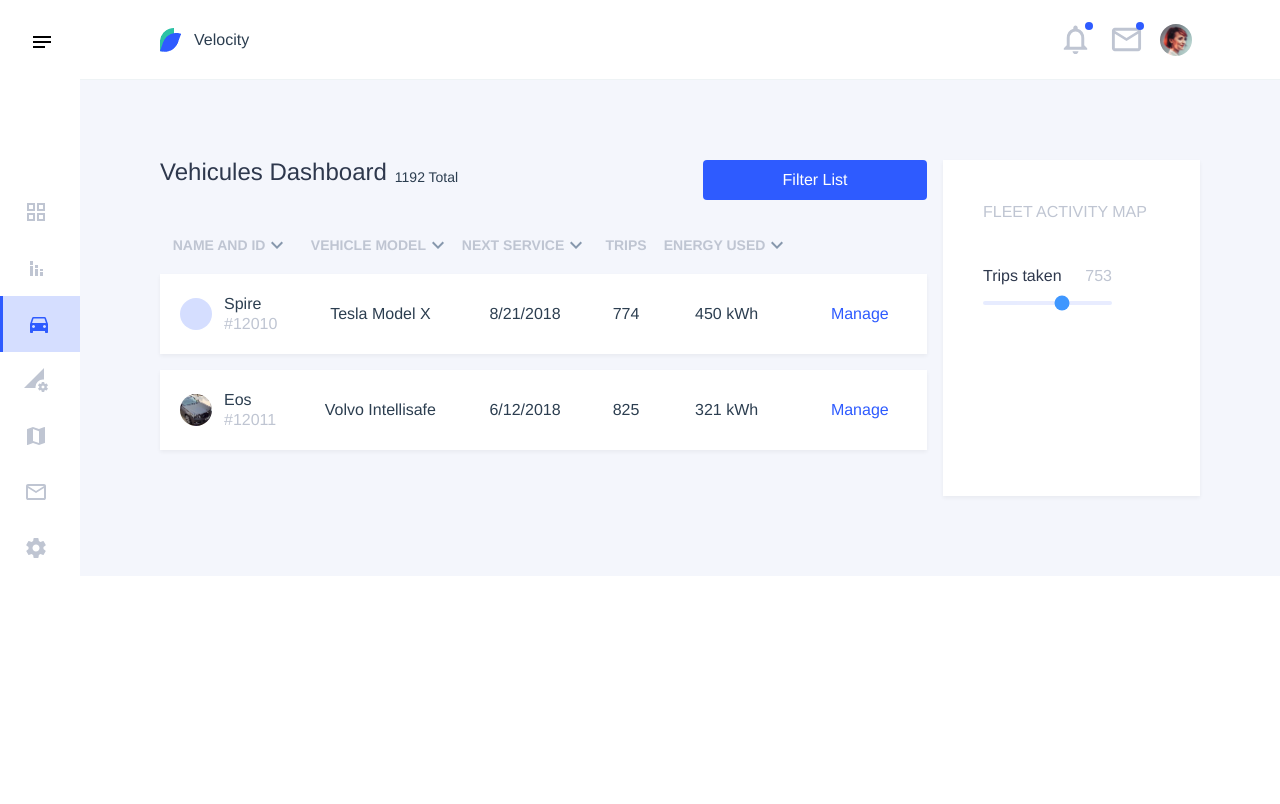
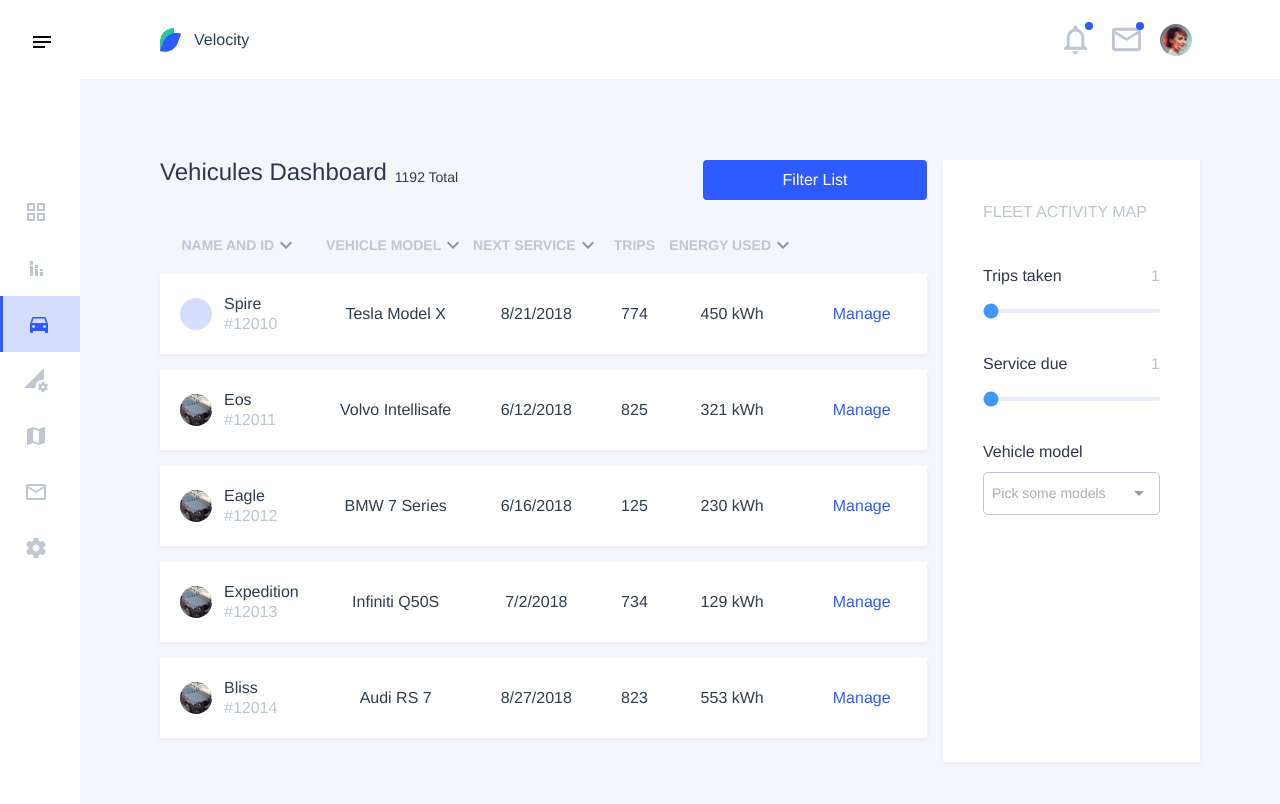
Before and after one commit to atcha/vue-velocity, a Vue app: page /vehicles in a window 1280 px wide. Shown: the top 804 px of the page. Built offline with nearby package versions, Linux system fonts and the light colour scheme.

Commit message:
add(minor): More vehicles and Multiselect filter

```diff
--- a/package.json
+++ b/package.json
@@ -9,7 +9,8 @@
   },
   "dependencies": {
     "core-js": "^3.1.2",
-    "vue": "^2.6.10"
+    "vue": "^2.6.10",
+    "vue-multiselect": "^2.1.6"
   },
   "devDependencies": {
     "@fullhuman/postcss-purgecss": "^1.3.0",
--- a/src/components/Table.vue
+++ b/src/components/Table.vue
@@ -73,8 +73,7 @@
                 actions: Object
             },
             data: Array,
-            filterKey: String,
-            filter: Object,
+            filterKey: String
         },
         data () {
             let sortOrders = {};
@@ -102,27 +101,6 @@
                                     .indexOf(filterKey) > -1;
                         })
                     })
-                }
-
-                if(this.filter) {
-                    data = data.filter((row) => {
-                        return Object.keys(row).filter(key => {
-                            return Object.keys(this.filter).forEach((filterKey) => {
-                                if(filterKey === key) {
-                                    // eslint-disable-next-line no-console
-                                    console.log(row[key], this.filter[key], row[key] < this.filter[key]);
-                                    return row[key] < this.filter[key];
-                                }
-                            });
-                        })
-                    });
-
-                    // eslint-disable-next-line no-console
-                    console.log(data);
-
-                    // return Object.keys(data)
-                    //         .filter(key => this.filter(data[key]))
-                    //         .reduce((res, key) => Object.assign(res, { [key]: data[key] }), {} )
                 }
 
                 if (sortKey) {
--- a/src/pages/Vehicles.vue
+++ b/src/pages/Vehicles.vue
@@ -12,8 +12,7 @@
             </div>
             <Table :columns="vehiclesList.columns"
                    :actions="vehiclesList.actions"
-                   :data="vehiclesList.datas"
-                   :filter="filters"
+                   :data="filteredList"
             >
             </Table>
         </div>
@@ -21,13 +20,33 @@
             <header class="pb-10">
                 <h2 class="uppercase text-gray-1">Fleet activity map</h2>
             </header>
-            <section>
-                <div>
-                    <div class="flex items-center justify-between">
+            <section class="w-full">
+                <div class="mb-8">
+                    <div class="flex items-center justify-between mb-2">
                         <h3 class="text-black-1">Trips taken</h3>
-                        <p class="text-gray-1">{{ filters.trip }}</p>
+                        <p class="text-gray-1">{{ filters.trip.data }}</p>
                     </div>
-                    <Slider min-value="1" max-value="1200" v-model="filters.trip"></Slider>
+                    <Slider min-value="1" max-value="1200" v-model="filters.trip.data"></Slider>
+                </div>
+                <div class="mb-8">
+                    <div class="flex items-center justify-between mb-2">
+                        <h3 class="text-black-1">Service due</h3>
+                        <p class="text-gray-1">{{ filters.service.data }}</p>
+                    </div>
+                    <Slider min-value="1" max-value="25" v-model="filters.service.data"></Slider>
+                </div>
+                <div class="mb-8">
+                    <div class="flex items-center justify-between mb-2">
+                        <h3 class="text-black-1">Vehicle model</h3>
+                    </div>
+                    <multiselect
+                            v-model="filters.models.selected"
+                            :options="filters.models.data"
+                            :multiple="true"
+                            :close-on-select="false"
+                            :clear-on-select="false"
+                            placeholder="Pick some models">
+                    </multiselect>
                 </div>
             </section>
         </Card>
@@ -39,24 +58,28 @@
   import Card from "../components/Card";
   import Slider from "../components/Slider";
   import Table from "../components/Table";
+  import Multiselect from "vue-multiselect";
+
   export default {
     name: "Vehicles",
     components: {
       Button,
       Card,
+      Multiselect,
       Slider,
       Table
     },
-        data () {
+    data() {
       return {
         vehiclesList: {
           columns: [
-                        { name: 'id', label: 'Name and id', required: true, sortable: true },
-                        { name: 'model', label: 'Vehicle model', required: true, sortable: true },
-                        { name: 'service', label: 'Next service', required: true, sortable: true },
-                        { name: 'trip', label: 'Trips', required: true, sortable: false },
-                        { name: 'energy', label: 'Energy used', required: false, sortable: true },
-                        { name: 'actions', label: '',
+            {name: 'id', label: 'Name and id', required: true, sortable: true},
+            {name: 'model', label: 'Vehicle model', required: true, sortable: true},
+            {name: 'service', label: 'Next service', required: true, sortable: true},
+            {name: 'trip', label: 'Trips', required: true, sortable: false},
+            {name: 'energy', label: 'Energy used', required: false, sortable: true},
+            {
+              name: 'actions', label: '',
               actions: [
                 {
                   name: 'manage', label: 'Manage', function: this.manageVehicles()
@@ -72,7 +95,8 @@
               model: 'Tesla Model X',
               service: new Date('08/21/2018'),
               trip: 774,
-                          energy: '450 kWh'
+              energy: '450 kWh',
+              serviceTime: 14
             },
             {
               id: {
@@ -86,17 +110,100 @@
               model: 'Volvo Intellisafe',
               service: new Date('06/12/2018'),
               trip: 825,
-                          energy: '321 kWh'
+              energy: '321 kWh',
+              serviceTime: 20
+            },
+            {
+              id: {
+                id: 12012,
+                name: 'Eagle',
+                img: {
+                  src: require('../assets/img/vehicles/42w.png'),
+                  alt: 'Eagle'
+                }
+              },
+              model: 'BMW 7 Series',
+              service: new Date('06/16/2018'),
+              trip: 125,
+              energy: '230 kWh',
+              serviceTime: 3
+            },
+            {
+              id: {
+                id: 12013,
+                name: 'Expedition',
+                img: {
+                  src: require('../assets/img/vehicles/42w.png'),
+                  alt: 'Expedition'
+                }
+              },
+              model: 'Infiniti Q50S',
+              service: new Date('07/02/2018'),
+              trip: 734,
+              energy: '129 kWh',
+              serviceTime: 12
+            },
+            {
+              id: {
+                id: 12014,
+                name: 'Bliss',
+                img: {
+                  src: require('../assets/img/vehicles/42w.png'),
+                  alt: 'Bliss'
+                }
+              },
+              model: 'Audi RS 7',
+              service: new Date('08/27/2018'),
+              trip: 823,
+              energy: '553 kWh',
+              serviceTime: 19
             }
           ]
         },
         filters: {
-                    trip: 753
+          trip: {
+            data: 1,
+            type: 'slider'
+          },
+          service: {
+            data: 1,
+            type: 'slider'
+          },
+          models: {
+            data: [
+              'Tesla Model X',
+              'Volvo Intellisafe',
+              'BMW 7 Series',
+              'Infiniti Q50S',
+              'Audi RS 7',
+              'Tesla Model S'
+            ],
+            selected: null,
+            type: 'multiple-select'
+          }
         }
       }
     },
+    computed: {
+      filteredList() {
+        let list = this.vehiclesList;
+        // eslint-disable-next-line no-console
+        console.log(this.filters.models);
+        list = list.datas
+          .filter((row) => row.trip >= this.filters.trip.data)
+          .filter((row) => row.serviceTime >= this.filters.service.data)
+          .filter((row) => {
+            if(this.filters.models.selected && this.filters.models.selected.length > 0 ) {
+              return this.filters.models.selected.includes(row.model)
+            } else {
+              return row;
+            }
+          })
+        return list;
+      }
+    },
     methods: {
-            manageVehicles () {
+      manageVehicles() {
         // eslint-disable-next-line no-console
         console.log('Vehicle manage');
       }
@@ -104,6 +211,17 @@
   }
 </script>
 
-<style scoped>
-
+<style src="vue-multiselect/dist/vue-multiselect.min.css"></style>
+<style>
+    .multiselect { @apply text-primary-normal; }
+    .multiselect__select::before { @apply text-gray-1; }
+    .multiselect__tags { @apply border-gray-1; }
+    .multiselect__tag,
+    .multiselect__option--selected.multiselect__option--highlight,
+    .multiselect__option--selected.multiselect__option--highlight::after { @apply bg-primary-normal; }
+    .multiselect__tag-icon::after { @apply text-white; }
+    .multiselect__tag-icon:focus, .multiselect__tag-icon:hover { @apply bg-black-1 text-white; }
+    .multiselect__content-wrapper { @apply border-gray-1; }
+    .multiselect__option--highlight { @apply bg-primary-normal text-white; }
+    .multiselect__option--highlight::after { @apply bg-primary-normal text-white; }
 </style>
--- a/tailwind.js
+++ b/tailwind.js
@@ -9,7 +9,10 @@ module.exports = {
             green: '#33AC2E',
             red: '#D63649',
             yellow: '#F7C137',
-            blue: '#00C1D4',
+            blue: {
+                normal: '#00C1D4',
+                light: 'rgba(0,193,212,0.15)'
+            },
             purple: '#8C54FF',
             gray: {
                 '0': '#C8C8C8',
```
Also changed, not shown: 1 other file (tests, documents, lock files or other folders). Lines whose indentation alone changed are shown as unchanged.
